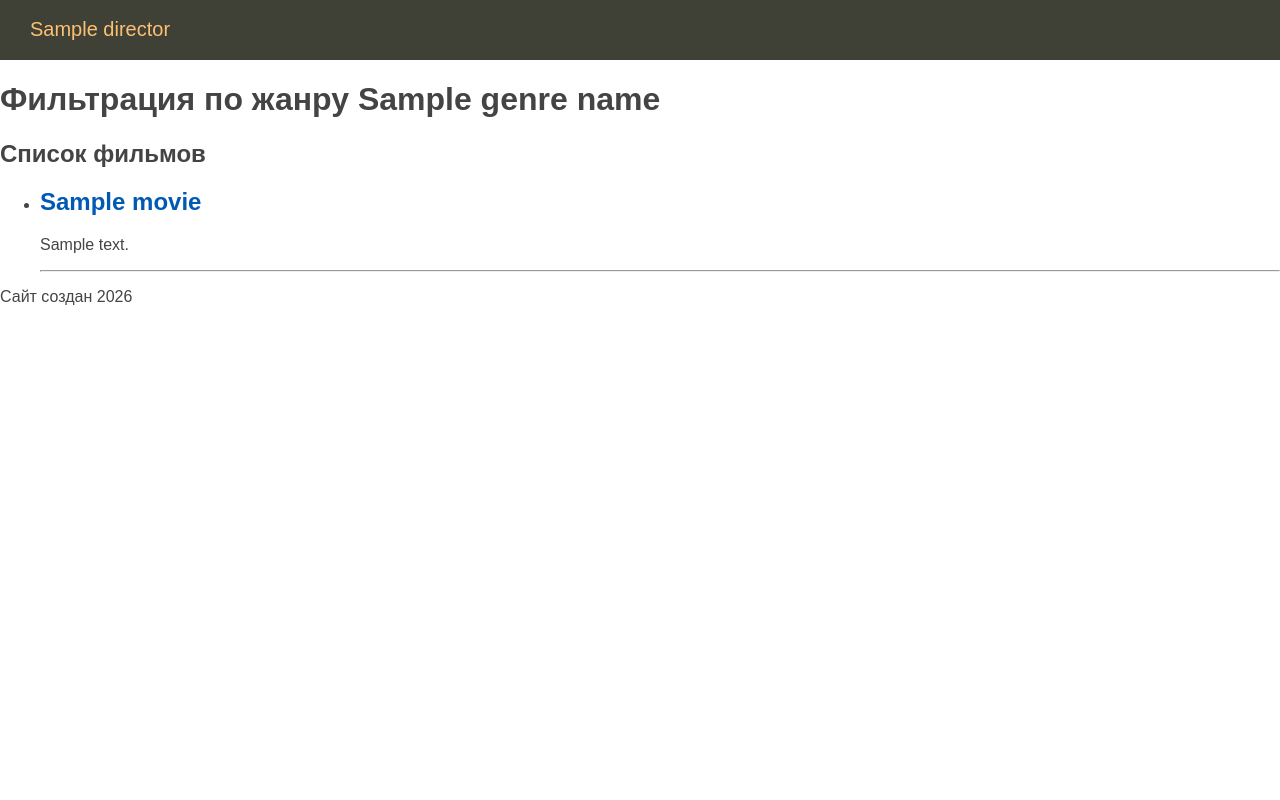
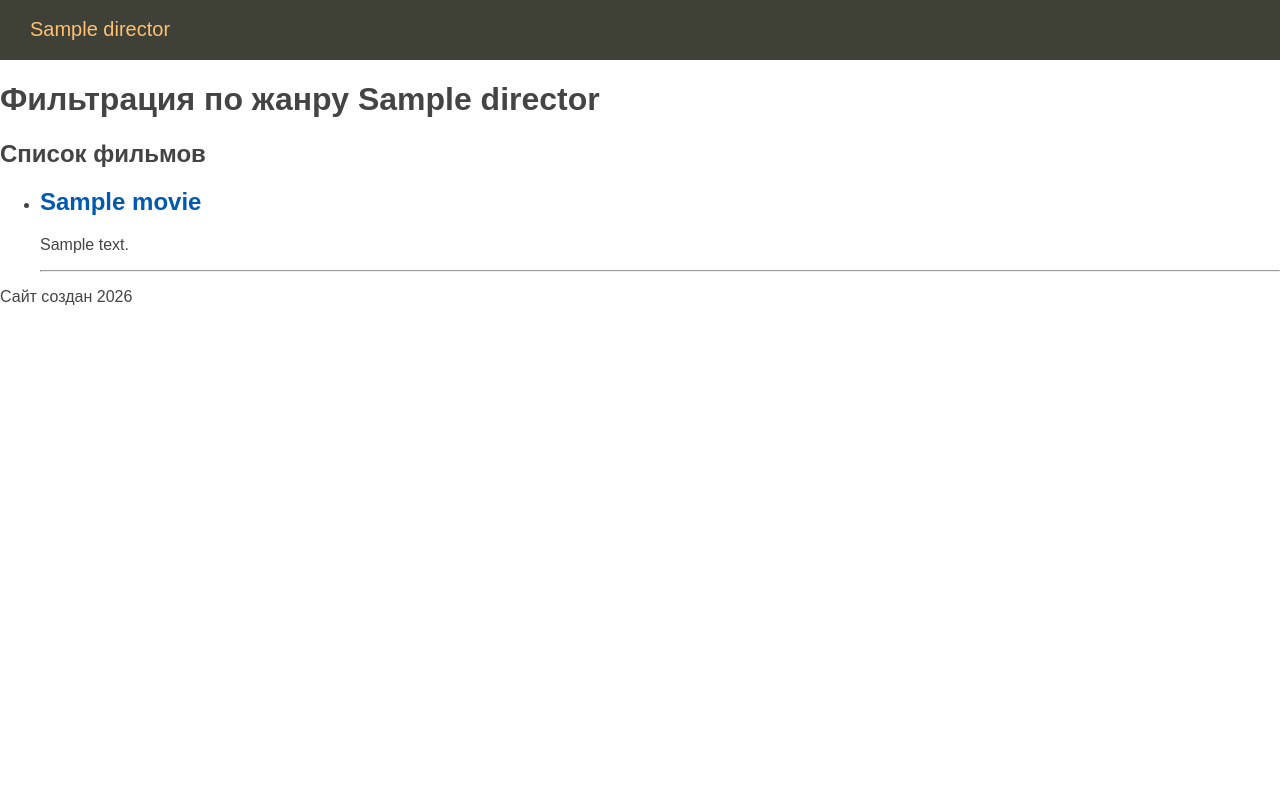
Before and after one commit to kosntmob-sketch/movies_project, a Django app: template movies/templates/movies/genre.html in a window 1280 px wide. Run offline with Django 5.2, Linux system fonts and the light colour scheme; tables that the repository leaves empty hold one stand-in row (values such as "Sample post"); the template is opened without the code that fills it: values that come from a table or form of the project are taken from there, most other values are stand-ins (such as "Sample title", 1, 10 or a date in 2020).

Commit message:
fix: иправить вывод фильмов режисеров

```diff
--- a/movies/templates/movies/genre.html
+++ b/movies/templates/movies/genre.html
@@ -1,6 +1,6 @@
 {% extends 'base.html' %}
-{% block title %}Фильтрация по жанру {{ genre_name }}{% endblock title %}
-{% block title_h1 %}Фильтрация по жанру {{ genre_name }}{% endblock title_h1 %}
+{% block title %}Фильтрация по жанру {{director}}{% endblock title %}
+{% block title_h1 %}Фильтрация по жанру {{director}}{% endblock title_h1 %}
 {% block content %}
 <h2>Список фильмов</h2>
 <ul>
--- a/movies/urls.py
+++ b/movies/urls.py
@@ -7,7 +7,7 @@ register_converter(converters.FourDigitYearConverter, 'year4')
 urlpatterns = [
     path('', views.index, name='home'),
     path('movie/<slug:movie_slug>/',views.movie, name='movie_detail'),
-    path('genre/<str:genre_name>/', views.director_movies, name='genre_filter'),
+    path('genre/<str:director_id>/', views.director_movies, name='genre_filter'),
     path('years/<year4:year>/', views.years, name='year_filter'),
     path('old-archive/', views.old_archive),
 ]
--- a/movies/views.py
+++ b/movies/views.py
@@ -23,7 +23,7 @@ def movie(request, movie_slug):
 
 def director_movies(request, director_id):
     # Реализуем правильную фильтрацию на уровне Python, как вы и хотели!
-    director = get_object_or_404(Director, id=director_id)
+    director = get_object_or_404(Director, name=director_id)
     data_filter = director.movies.all()
 
 
```
